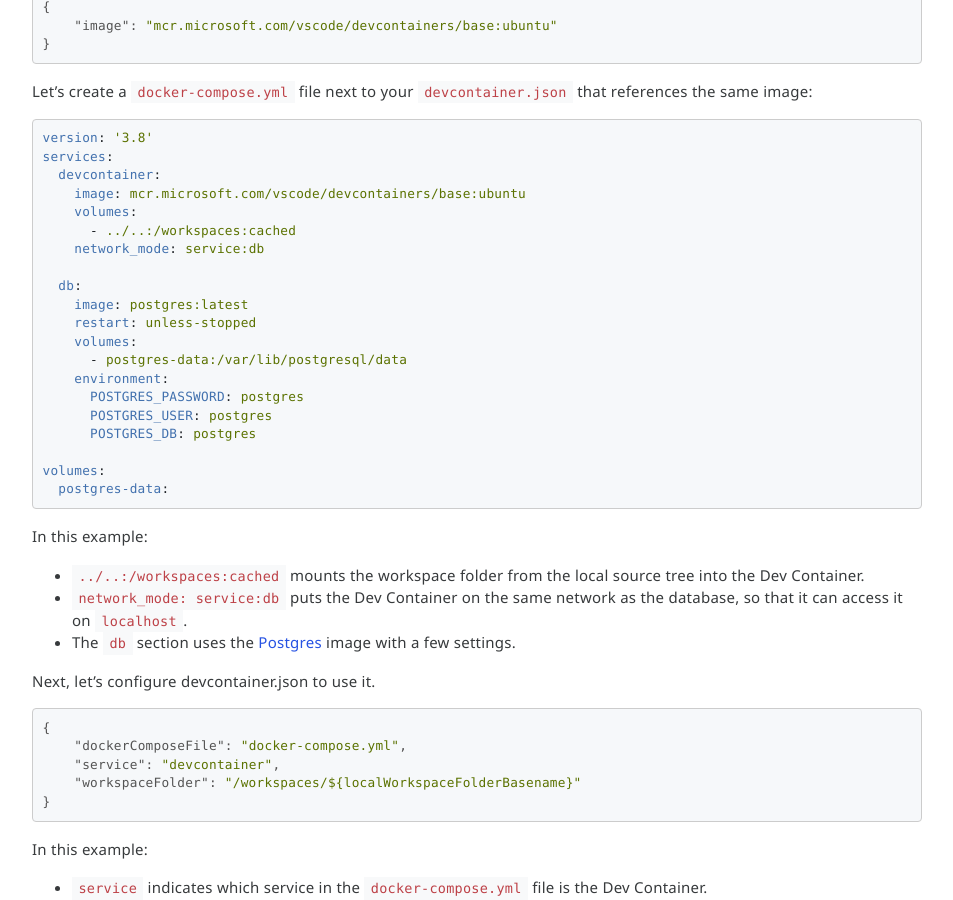
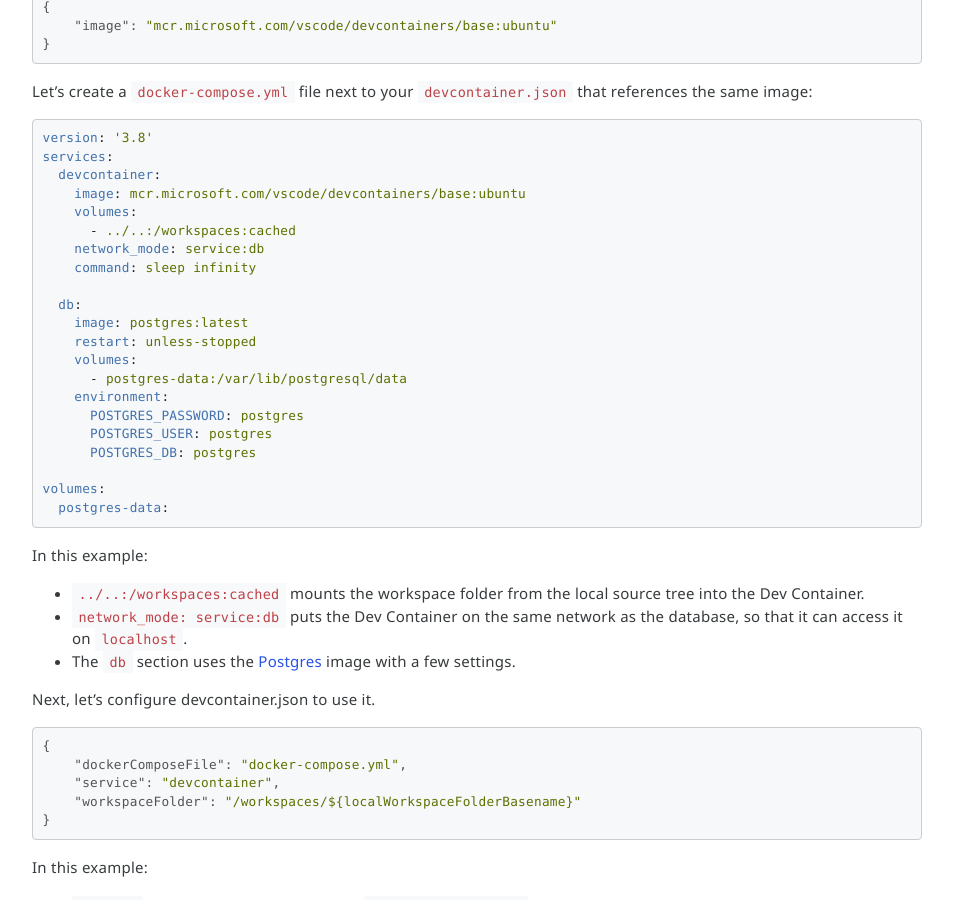
Before and after one commit to devcontainers/devcontainers.github.io, a Jekyll site: the page built from _posts/2022-12-16-dockerfiles.md, in a window 1280 px wide and 900 px high, scrolled down 1385 px. Shown: the whole window, without its empty margins (163-1116 px from the left). Built offline with Jekyll 4.4.1, drawn with Linux system fonts in a browser that asks for light colours; nearby versions of some CDN libraries; comment, search, counter and statistics services are not loaded.

Commit message:
Add missing command

```diff
--- a/_posts/2022-12-16-dockerfiles.md
+++ b/_posts/2022-12-16-dockerfiles.md
@@ -70,6 +70,7 @@ services:
     volumes:
       - ../..:/workspaces:cached
     network_mode: service:db
+    command: sleep infinity
 
   db:
     image: postgres:latest
```
